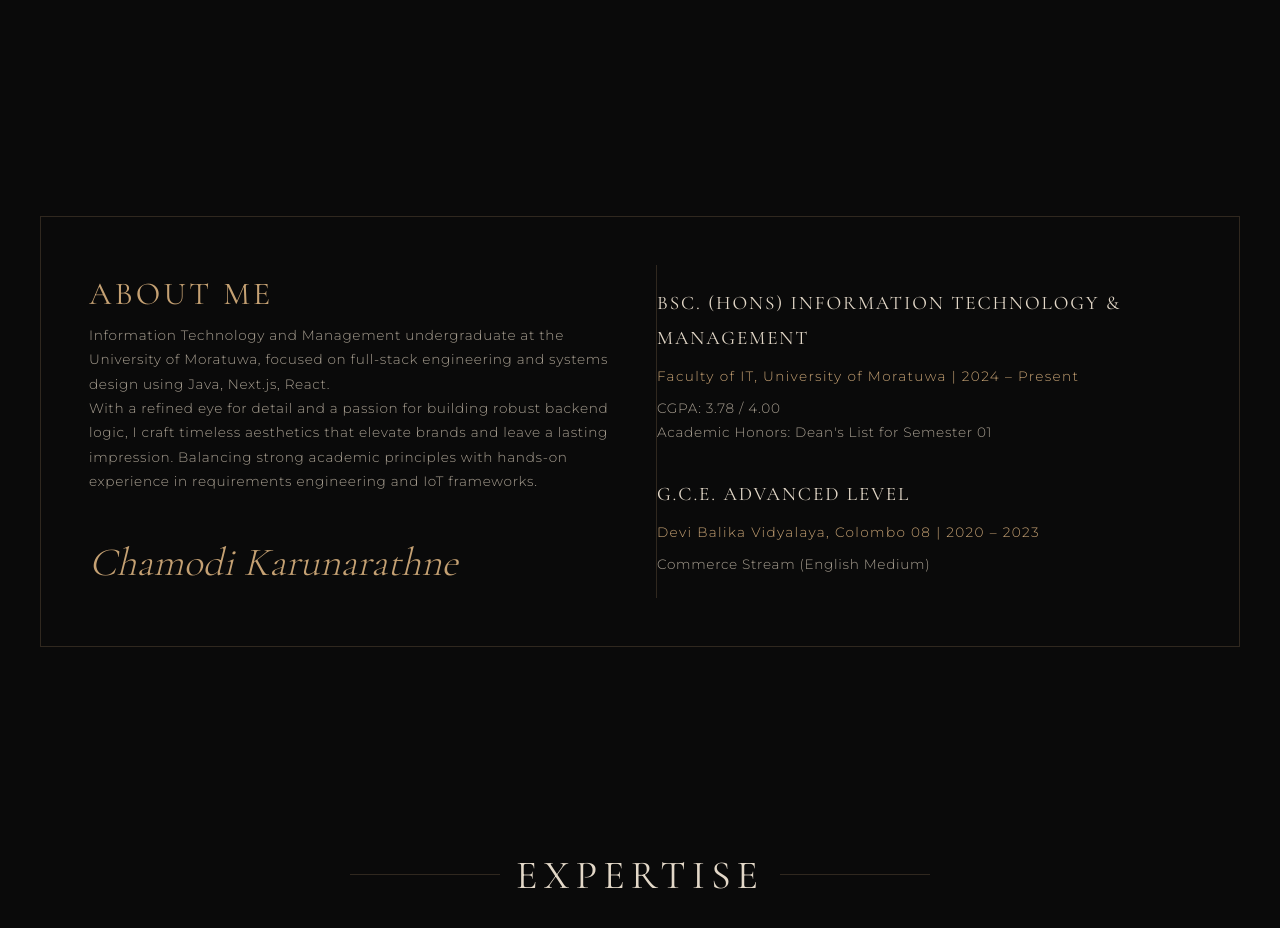
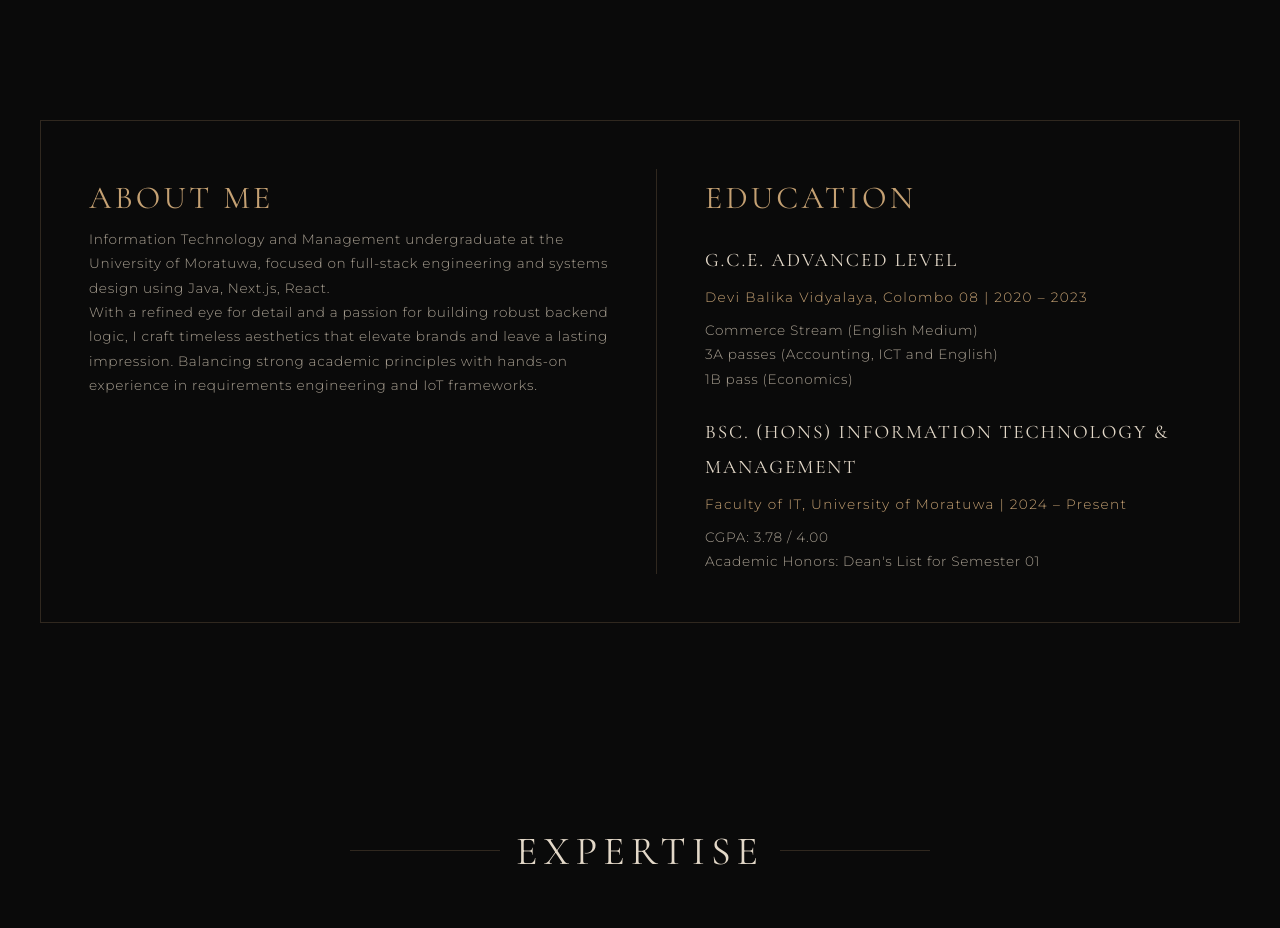
Before and after one commit to Chamodi-Karunarathne/chamodi-personal-portfolio, a Next.js app: page / in a window 1280 px wide. Shown: the part 680-1608 px from the top of the page. Built offline with nearby package versions, Linux system fonts and the light colour scheme.

Commit message:
feat: implement AboutSection component and define global design system styles

```diff
--- a/app/components/AboutSection.tsx
+++ b/app/components/AboutSection.tsx
@@ -1,6 +1,31 @@
+"use client";
+
+import { useEffect, useRef, useState } from 'react';
+
 export default function AboutSection() {
+  const sectionRef = useRef<HTMLElement>(null);
+  const [isVisible, setIsVisible] = useState(false);
+
+  useEffect(() => {
+    const observer = new IntersectionObserver(
+      ([entry]) => {
+        if (entry.isIntersecting) {
+          setIsVisible(true);
+          observer.disconnect();
+        }
+      },
+      { threshold: 0.3 }
+    );
+
+    if (sectionRef.current) {
+      observer.observe(sectionRef.current);
+    }
+
+    return () => observer.disconnect();
+  }, []);
+
   return (
-    <section id="about" className="section container">
+    <section ref={sectionRef} id="about" className="section container" style={{ paddingTop: 0 }}>
       <div className="grid grid-cols-2 gap-8" style={{ border: '1px solid var(--border-subtle)', padding: '3rem' }}>
         <div>
           <h2 className="text-xl text-gold mb-6" style={{ fontFamily: 'var(--font-heading)', fontSize: '2rem' }}>About Me</h2>
@@ -10,15 +35,23 @@ export default function AboutSection() {
           <p className="text-sm" style={{ color: 'var(--text-secondary)' }}>
             With a refined eye for detail and a passion for building robust backend logic, I craft timeless aesthetics that elevate brands and leave a lasting impression. Balancing strong academic principles with hands-on experience in requirements engineering and IoT frameworks.
           </p>
-          <div className="mt-8">
-            <span style={{ fontFamily: 'var(--font-heading)', fontSize: '2.5rem', fontStyle: 'italic', color: 'var(--gold)' }}>
-              Chamodi Karunarathne
-            </span>
-          </div>
+
         </div>
 
-        <div className="flex flex-col justify-center gap-8 pl-8" style={{ borderLeft: '1px solid var(--border-subtle)' }}>
-          <div>
+        <div className="flex flex-col justify-center gap-2" style={{ borderLeft: '1px solid var(--border-subtle)', paddingLeft: '3rem' }}>
+          <h2 className={`text-xl text-gold mb-2 ${isVisible ? 'animate-line delay-1' : ''}`} style={{ fontFamily: 'var(--font-heading)', fontSize: '2rem', textTransform: 'uppercase', opacity: isVisible ? '' : 0 }}>Education</h2>
+
+          <div className="flex flex-col gap-6">
+            <div className={isVisible ? 'animate-line delay-2' : ''} style={{ opacity: isVisible ? '' : 0 }}>
+              <h3 className="text-xl text-primary mb-2" style={{ fontSize: '1.2rem' }}>G.C.E. Advanced Level</h3>
+              <p className="text-gold text-sm mb-2" style={{ letterSpacing: '0.1em' }}>Devi Balika Vidyalaya, Colombo 08 | 2020 – 2023</p>
+              <p className="text-sm" style={{ color: 'var(--text-secondary)' }}>
+                Commerce Stream (English Medium)<br/>
+                3A passes (Accounting, ICT and English)<br/>
+                1B pass (Economics)
+              </p>
+            </div>
+            <div className={isVisible ? 'animate-line delay-3' : ''} style={{ opacity: isVisible ? '' : 0 }}>
               <h3 className="text-xl text-primary mb-2" style={{ fontSize: '1.2rem' }}>BSc. (Hons) Information Technology & Management</h3>
               <p className="text-gold text-sm mb-2" style={{ letterSpacing: '0.1em' }}>Faculty of IT, University of Moratuwa | 2024 – Present</p>
               <p className="text-sm" style={{ color: 'var(--text-secondary)' }}>
@@ -26,12 +59,6 @@ export default function AboutSection() {
                 Academic Honors: Dean's List for Semester 01
               </p>
             </div>
-          <div>
-            <h3 className="text-xl text-primary mb-2" style={{ fontSize: '1.2rem' }}>G.C.E. Advanced Level</h3>
-            <p className="text-gold text-sm mb-2" style={{ letterSpacing: '0.1em' }}>Devi Balika Vidyalaya, Colombo 08 | 2020 – 2023</p>
-            <p className="text-sm" style={{ color: 'var(--text-secondary)' }}>
-              Commerce Stream (English Medium)
-            </p>
           </div>
         </div>
       </div>
--- a/app/globals.css
+++ b/app/globals.css
@@ -226,3 +226,25 @@ a {
   border-color: var(--gold);
   color: var(--gold);
 }
+
+@keyframes slideInFromLeft {
+  from {
+    opacity: 0;
+    transform: translateX(-30px);
+  }
+  to {
+    opacity: 1;
+    transform: translateX(0);
+  }
+}
+
+.animate-line {
+  opacity: 0;
+  animation: slideInFromLeft 0.8s ease-out forwards;
+}
+
+.delay-1 { animation-delay: 0.2s; }
+.delay-2 { animation-delay: 0.4s; }
+.delay-3 { animation-delay: 0.6s; }
+.delay-4 { animation-delay: 0.8s; }
+.delay-5 { animation-delay: 1.0s; }
```
Lines whose indentation alone changed are shown as unchanged.
